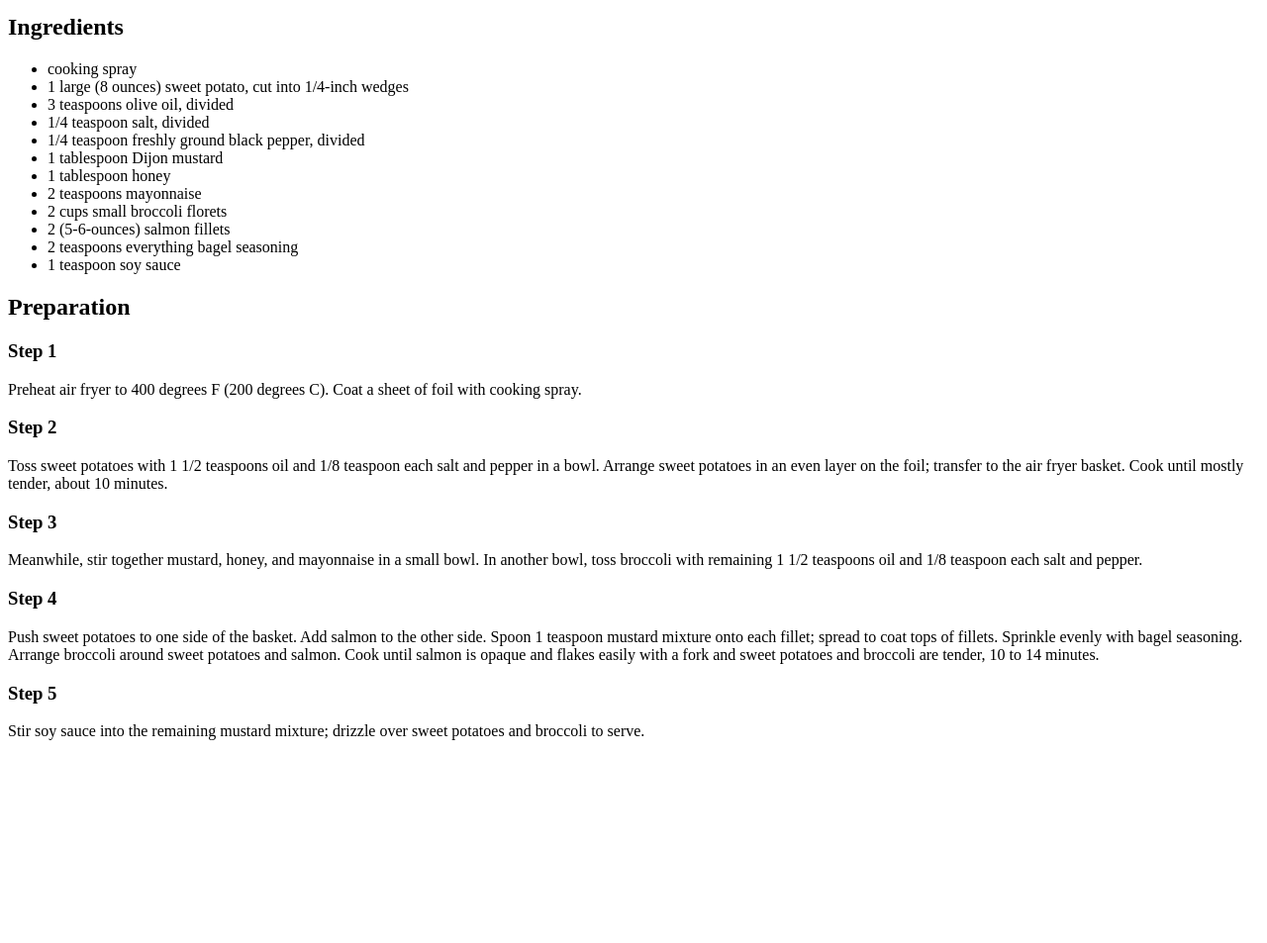
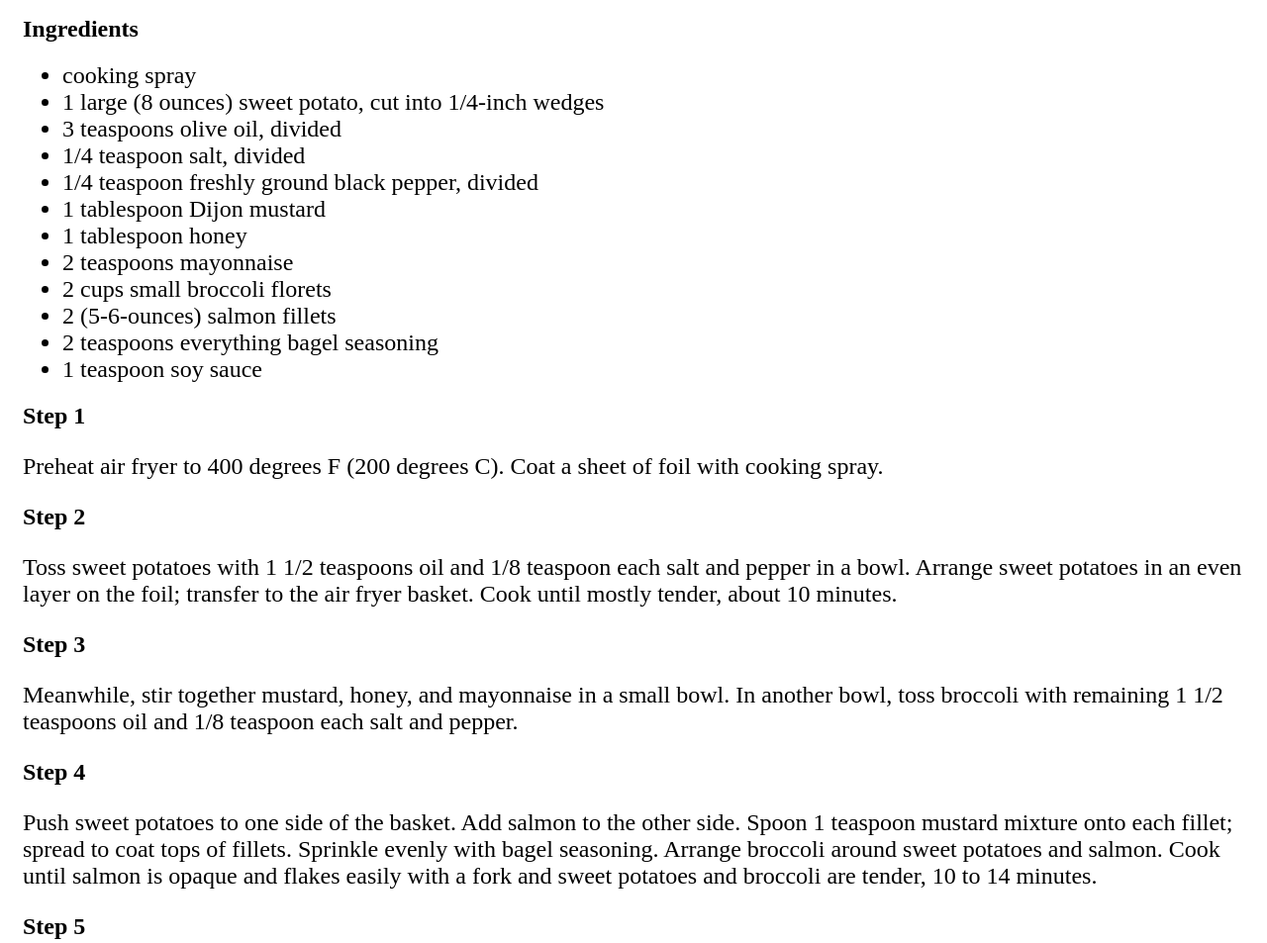
Before and after one commit to arturtamazyan/TheOdinProject, a plain HTML site: page odin-recipes/salmon.html in a window 1280 px wide. Shown: the part 540-1493 px from the top of the page at 99% size. Before the commit the page ends 1304 px from the top, so only its background shows below. Drawn offline with Linux system fonts and the light colour scheme.

Commit message:
add some simple styles

```diff
--- a/odin-recipes/salmon.html
+++ b/odin-recipes/salmon.html
@@ -4,6 +4,8 @@
     <meta charset="UTF-8">
     <meta name="viewport" content="width=device-width, initial-scale=1.0">
     <title>Air Fryer Everything-Bagel Salmon Dinner</title>
+    <link rel="stylesheet" href="styles.css">
+
 </head>
 
 <body>
@@ -14,39 +16,38 @@
     <h2>Ingredients</h2>
 
     <ul>
-        <li>cooking spray</li>
-        <li>1 large (8 ounces) sweet potato, cut into 1/4-inch wedges</li>
-        <li>3 teaspoons olive oil, divided</li>
-        <li>1/4 teaspoon salt, divided</li>
-        <li>1/4 teaspoon freshly ground black pepper, divided</li>
-        <li>1 tablespoon Dijon mustard</li>
-        <li>1 tablespoon honey</li>
-        <li>2 teaspoons mayonnaise</li>
-        <li>2 cups small broccoli florets</li>
-        <li>2 (5-6-ounces) salmon fillets</li>
-        <li>2 teaspoons everything bagel seasoning</li>
-        <li>1 teaspoon soy sauce</li>
+        <li class="ingridient">cooking spray</li>
+        <li class="ingridient">1 large (8 ounces) sweet potato, cut into 1/4-inch wedges</li>
+        <li class="ingridient">3 teaspoons olive oil, divided</li>
+        <li class="ingridient">1/4 teaspoon salt, divided</li>
+        <li class="ingridient">1/4 teaspoon freshly ground black pepper, divided</li>
+        <li class="ingridient">1 tablespoon Dijon mustard</li>
+        <li class="ingridient">1 tablespoon honey</li>
+        <li class="ingridient">2 teaspoons mayonnaise</li>
+        <li class="ingridient">2 cups small broccoli florets</li>
+        <li class="ingridient">2 (5-6-ounces) salmon fillets</li>
+        <li class="ingridient">2 teaspoons everything bagel seasoning</li>
+        <li class="ingridient">1 teaspoon soy sauce</li>
     </ul>
 
-    <h2>Preparation</h2>
 
-    <h3>Step 1</h3>
+    <h2>Step 1</h2>
 
     <p>Preheat air fryer to 400 degrees F (200 degrees C). Coat a sheet of foil with cooking spray.</p>
 
-    <h3>Step 2</h3>
+    <h2>Step 2</h2>
 
     <p>Toss sweet potatoes with 1 1/2 teaspoons oil and 1/8 teaspoon each salt and pepper in a bowl.
         Arrange sweet potatoes in an even layer on the foil; transfer to the air fryer basket.
         Cook until mostly tender, about 10 minutes.</p>
 
-    <h3>Step 3</h3>
+    <h2>Step 3</h2>
 
     <p>Meanwhile, stir together mustard, honey, and mayonnaise in a small bowl.
     In another bowl, toss broccoli with remaining 1 1/2 teaspoons oil and 1/8 teaspoon each
     salt and pepper.</p>
 
-    <h3>Step 4</h3>
+    <h2>Step 4</h2>
 
     <p>Push sweet potatoes to one side of the basket.
     Add salmon to the other side. Spoon 1 teaspoon mustard mixture onto each fillet;
@@ -55,7 +56,7 @@
     Cook until salmon is opaque and flakes easily with a fork and sweet potatoes and broccoli are tender,
     10 to 14 minutes.</p>
 
-    <h3>Step 5</h3>
+    <h2>Step 5</h2>
 
     <p>Stir soy sauce into the remaining mustard mixture; drizzle over sweet potatoes and broccoli to serve.</p>
 
--- /dev/null
+++ b/odin-recipes/styles.css
@@ -0,0 +1,18 @@
+.index-header {
+   margin: 20px;
+   margin-left: 60px;
+}
+
+li, p {
+    font-size: 24px;
+}
+
+
+body {
+    margin: 23px;
+}
+
+.recipe-name a {
+    margin: 15px;
+    text-decoration: none;
+}
```
Also changed, not shown: odin-recipes/index.html (+9 -7 lines), odin-recipes/shrimp.html (+8 -7 lines), odin-recipes/tomatoes.html (+5 -5 lines).
